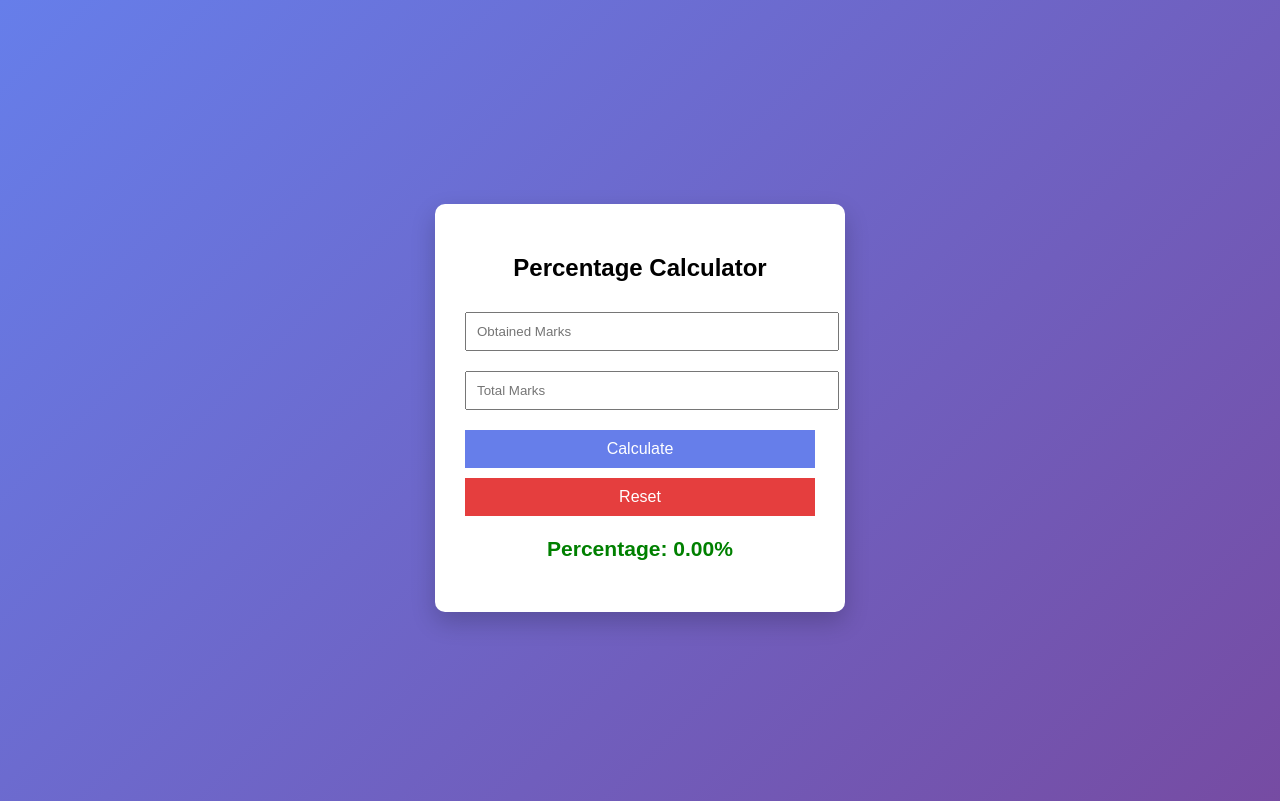
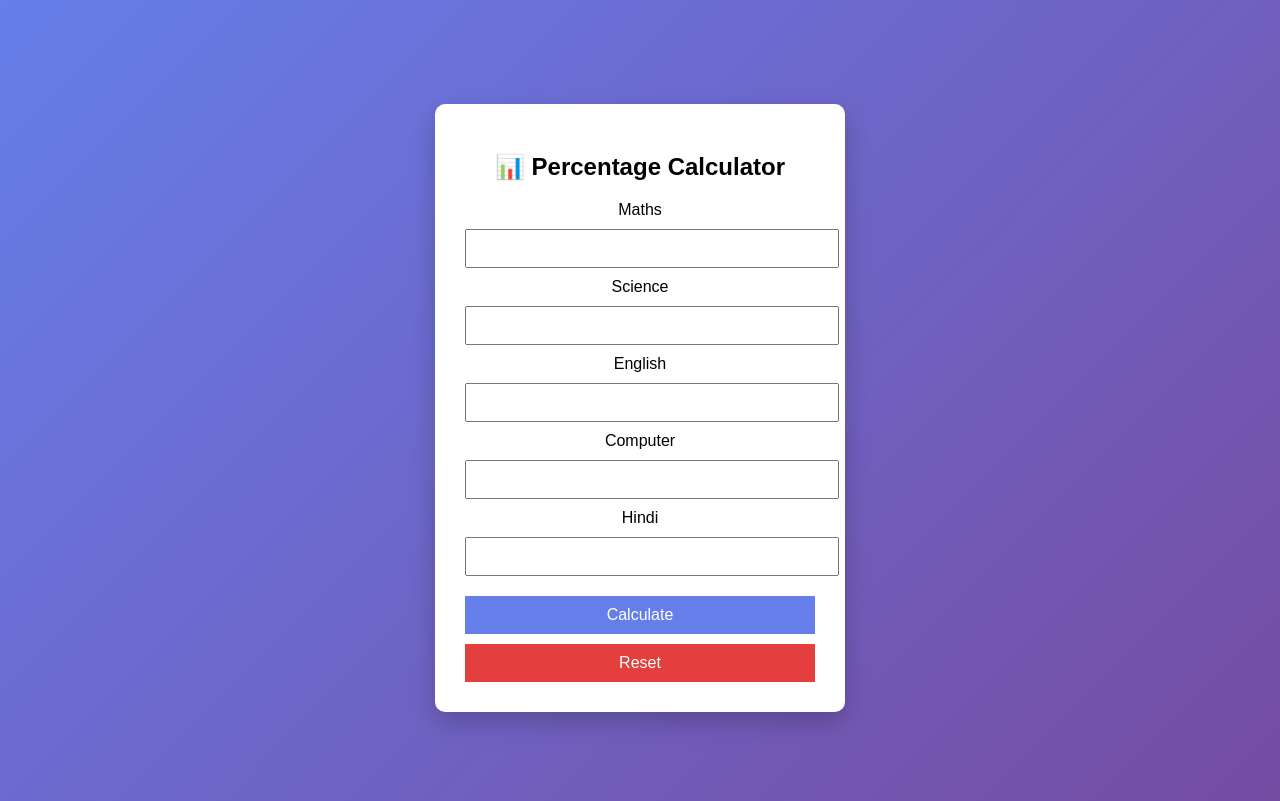
Before and after one commit to farrukh9152/percentage_calculator, a Flask app: template templates/index.html in a window 1280 px wide. Shown: the top 801 px of the page. Run offline with Flask 3, Linux system fonts and the light colour scheme; the template is opened without the code that fills it, so the values that code supplies are empty.

Commit message:
Update index.html

```diff
--- a/templates/index.html
+++ b/templates/index.html
@@ -1,26 +1,55 @@
 <!DOCTYPE html>
-<html lang="en">
+<html>
 <head>
-    <meta charset="UTF-8">
     <title>Percentage Calculator</title>
     <link rel="stylesheet" href="{{ url_for('static', filename='style.css') }}">
 </head>
 <body>
+
 <div class="container">
-        <h2>Percentage Calculator</h2>
+    <h2>📊 Percentage Calculator</h2>
 
-        <form method="POST">
-            <input type="number" step="any" name="obtained" placeholder="Obtained Marks" required>
-            <input type="number" step="any" name="total" placeholder="Total Marks" required>
+    <form method="post">
+        <label>Maths</label>
+        <input type="number" name="Maths" required>
+
+        <label>Science</label>
+        <input type="number" name="Science" required>
+
+        <label>English</label>
+        <input type="number" name="English" required>
+
+        <label>Computer</label>
+        <input type="number" name="Computer" required>
+
+        <label>Hindi</label>
+        <input type="number" name="Hindi" required>
+
         <button type="submit">Calculate</button>
         <button type="reset" class="reset">Reset</button>
     </form>
 
-        {% if percentage is not none %}
+    {% if result %}
     <div class="result">
-                <h3>Percentage: {{ "%.2f"|format(percentage) }}%</h3>
+        <h3>Result</h3>
+        <table>
+            <tr>
+                <th>Subject</th>
+                <th>Marks</th>
+            </tr>
+            {% for sub, mark in result.subjects %}
+            <tr>
+                <td>{{ sub }}</td>
+                <td>{{ mark }}</td>
+            </tr>
+            {% endfor %}
+        </table>
+
+        <p><strong>Total Marks:</strong> {{ result.total }}</p>
+        <p><strong>Percentage:</strong> {{ result.percentage }}%</p>
     </div>
     {% endif %}
 </div>
+
 </body>
 </html>
```
Lines whose indentation alone changed are shown as unchanged.
